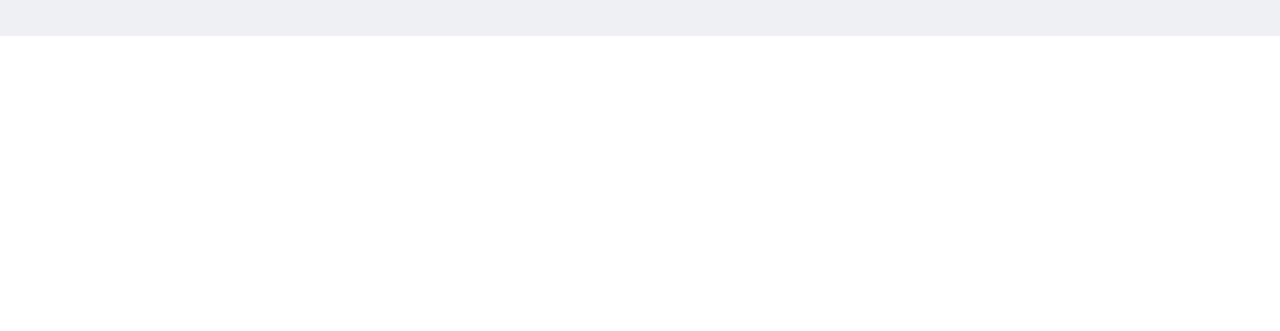
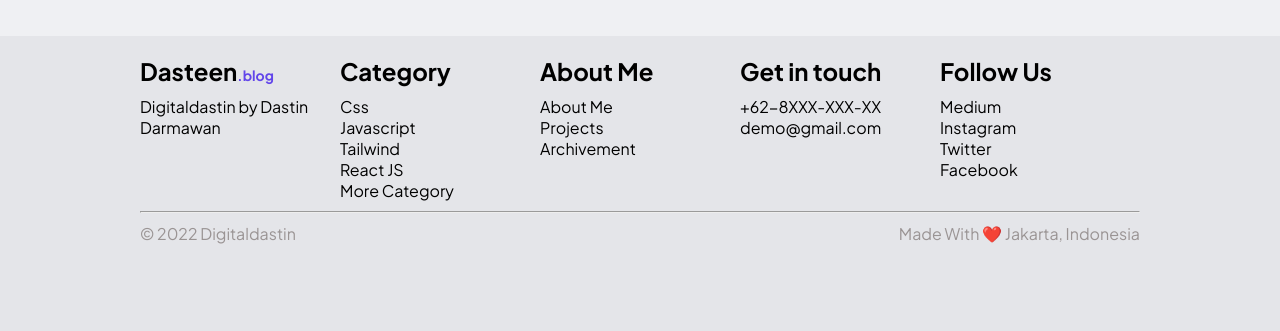
Before and after one commit to ousseinithegreatest/dasteen_blog, a plain HTML site: page index.html in a window 1280 px wide. Shown: the part 2699-3030 px from the top of the page. Before the commit the page ends 2735 px from the top, so only its background shows below. Drawn offline with Linux system fonts and the light colour scheme.

Commit message:
footer section

```diff
--- a/index.html
+++ b/index.html
@@ -265,7 +265,51 @@
     </div>
     <footer>
       <div class="container">
-        <div id="content_footer"></div>
+        <div id="content_footer">
+          <div class="footer_section">
+            <h2>Dasteen<span>.blog</span></h2>
+            <p>Digitaldastin by Dastin Darmawan</p>
+          </div>
+          <div class="footer_section">
+            <h2>Category</h2>
+            <ul>
+              <li>Css</li>
+              <li>Javascript</li>
+              <li>Tailwind</li>
+              <li>React JS</li>
+              <li>More Category</li>
+            </ul>
+          </div>
+          <div class="footer_section">
+            <h2>About Me</h2>
+            <ul>
+              <li>About Me</li>
+              <li>Projects</li>
+              <li>Archivement</li>
+            </ul>
+          </div>
+          <div class="footer_section">
+            <h2>Get in touch</h2>
+            <ul>
+              <li>+62-8XXX-XXX-XX</li>
+              <li>demo@gmail.com</li>
+            </ul>
+          </div>
+          <div class="footer_section">
+            <h2>Follow Us</h2>
+            <ul>
+              <li>Medium</li>
+              <li>Instagram</li>
+              <li>Twitter</li>
+              <li>Facebook</li>
+            </ul>
+          </div>
+        </div>
+        <hr />
+        <div class="b-hr">
+          <p>© 2022 Digitaldastin</p>
+          <p>Made With ❤️ Jakarta, Indonesia</p>
+        </div>
       </div>
     </footer>
   </body>
--- a/style.css
+++ b/style.css
@@ -241,7 +241,6 @@ nav ul li:nth-child(5)::before {
 }
 
 #mail_section {
-    /* background: #6246EA; */
     margin-top: 50px;
 }
 
@@ -289,3 +288,42 @@ nav ul li:nth-child(5)::before {
 footer {
     background: #E4E5E9;
 }
+
+footer ul {
+    list-style: none;
+    margin-top: 10px;
+}
+
+#content_footer {
+    display: flex;
+    justify-content: space-between;
+}
+
+footer span {
+    color: #6246EA;
+    font-size: 14px;
+}
+
+.footer_section {
+    padding-top: 20px;
+    width: 300px;
+}
+
+.footer_section p {
+    margin-top: 10px;
+}
+
+hr {
+    color: #D7D7D7;
+    margin: 10px 0;
+}
+
+.b-hr {
+    display: flex;
+    justify-content: space-between;
+    color: #9A9494;
+}
+
+.b-hr p {
+    margin-bottom: 90px;
+}
```
Also changed, not shown: images/footer/ig_icon.svg (added), images/footer/lnk_icon.svg (added), images/footer/medium_icon.svg (added), images/footer/twitter_icon.svg (added).
